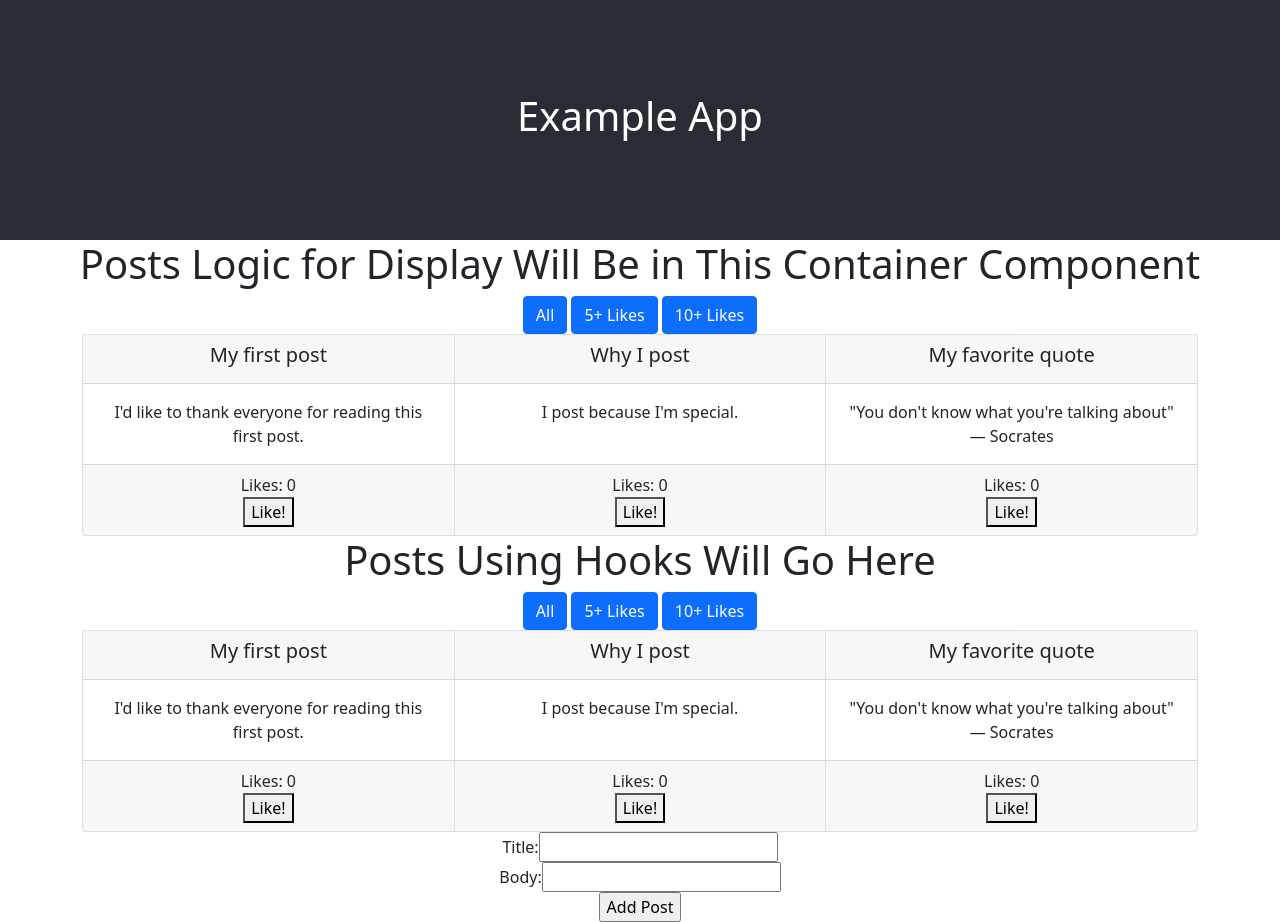
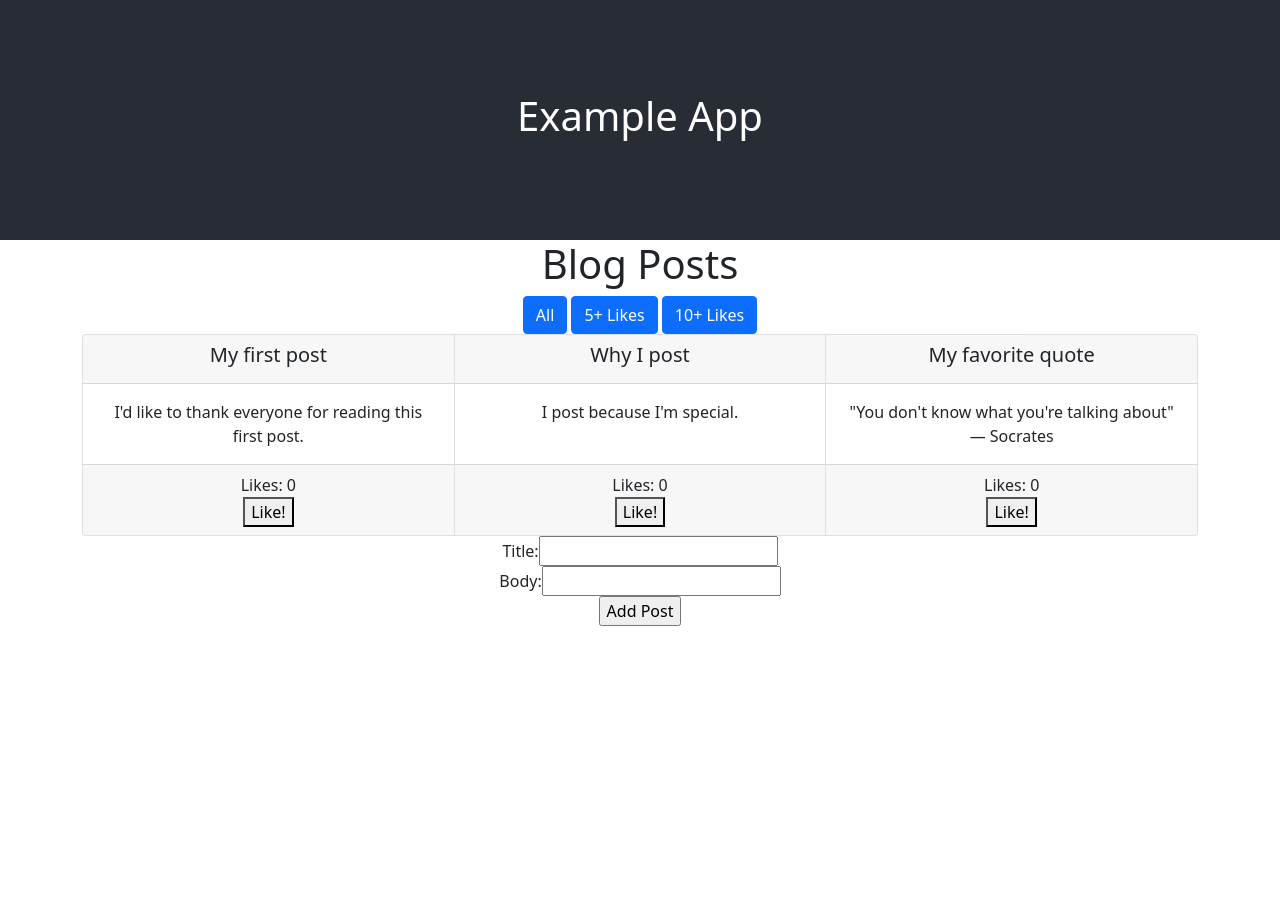
Before and after one commit to DavidRMorphew/useState-useEffect-blog-example, a React (Create React App) app: page / in a window 1280 px wide. After the commit the page ends 800 px from the top, so only its background shows below. Built offline with nearby package versions, Linux system fonts and the light colour scheme.

Commit message:
change header of PostsComponent to Blog Posts

```diff
--- a/src/App.js
+++ b/src/App.js
@@ -9,7 +9,7 @@ function App() {
       <header className="App-header">
         <h1>Example App</h1>
       </header>
-        <PostsContainer />
+        {/* <PostsContainer /> */}
         <PostsComponent />
     </div>
   );
--- a/src/components/PostsComponent.js
+++ b/src/components/PostsComponent.js
@@ -44,7 +44,7 @@ const PostsComponent = () => {
 
     return(
         <div>
-            <h1>Posts Using Hooks Will Go Here</h1>
+            <h1>Blog Posts</h1>
             <>
             <Button onClick={() => handleFilterNum(0)}>All</Button>{' '}
             <Button onClick={() => handleFilterNum(5)}>5+ Likes</Button>{' '}
```
